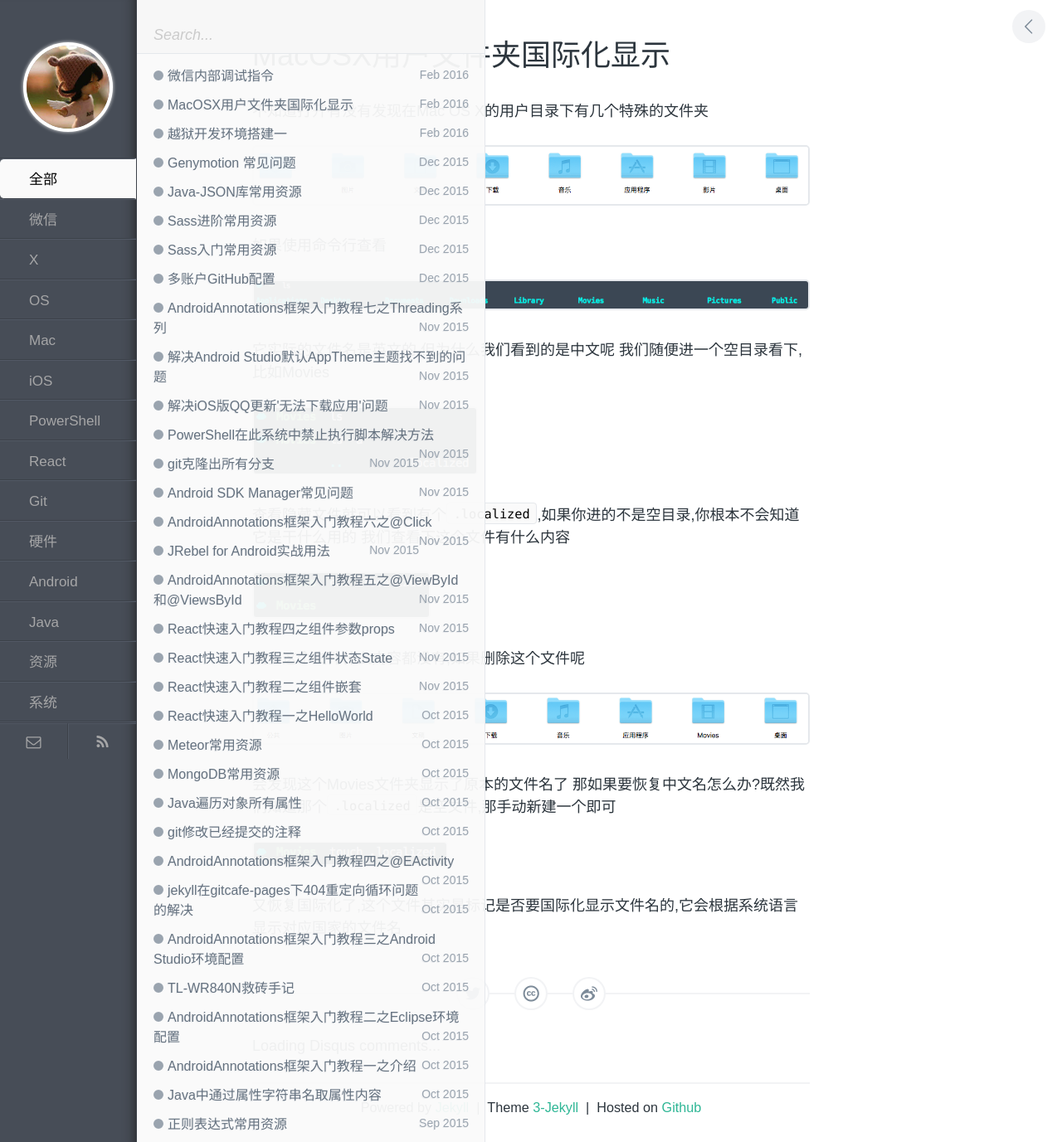
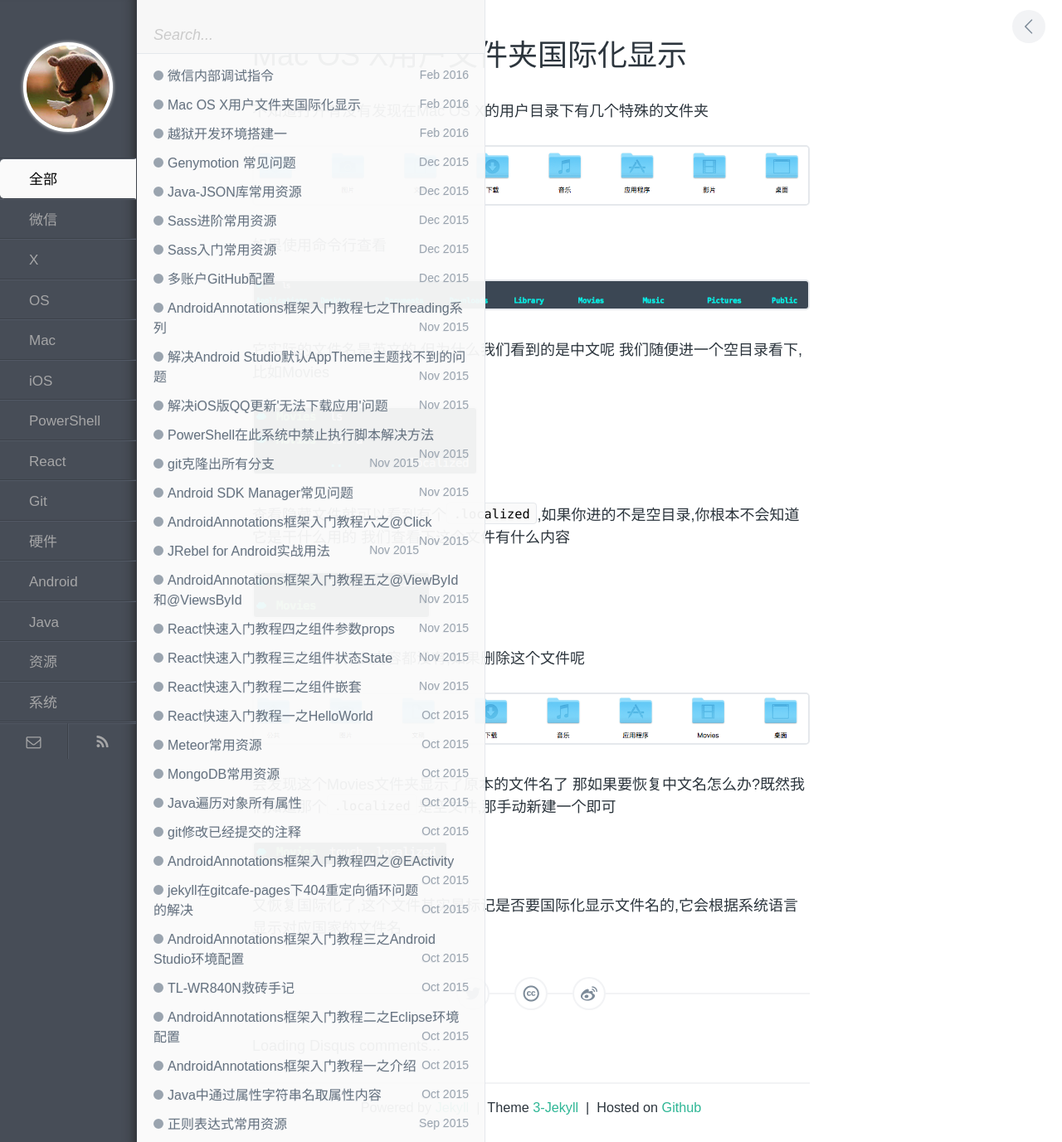
Before and after one commit to q505507538/zhenhappy.github.io, a Jekyll site: the page built from _posts/macosx/2016-02-16-Mac-OS-X-User-Folder.md, in a window 1280 px wide. Shown: the whole page at 83% size. Built offline with Jekyll 4.4.1, drawn with Linux system fonts in a browser that asks for light colours; comment, search, counter and statistics services are not loaded.

Commit message:
Mac OS X用户文件夹国际化显示

```diff
--- a/_posts/macosx/2016-02-16-Mac-OS-X-User-Folder.md
+++ b/_posts/macosx/2016-02-16-Mac-OS-X-User-Folder.md
@@ -1,10 +1,10 @@
 ---
 layout: post
-title: MacOSX用户文件夹国际化显示
+title: Mac OS X用户文件夹国际化显示
 category: Mac OS X
 tags: Mac OS X
-keywords: MacOSX用户文件夹国际化显示
-description: MacOSX用户文件夹国际化显示
+keywords: Mac OS X用户文件夹国际化显示
+description: Mac OS X用户文件夹国际化显示
 ---
 
 不知道打开有没有发现在Mac OS X的用户目录下有几个特殊的文件夹
```
